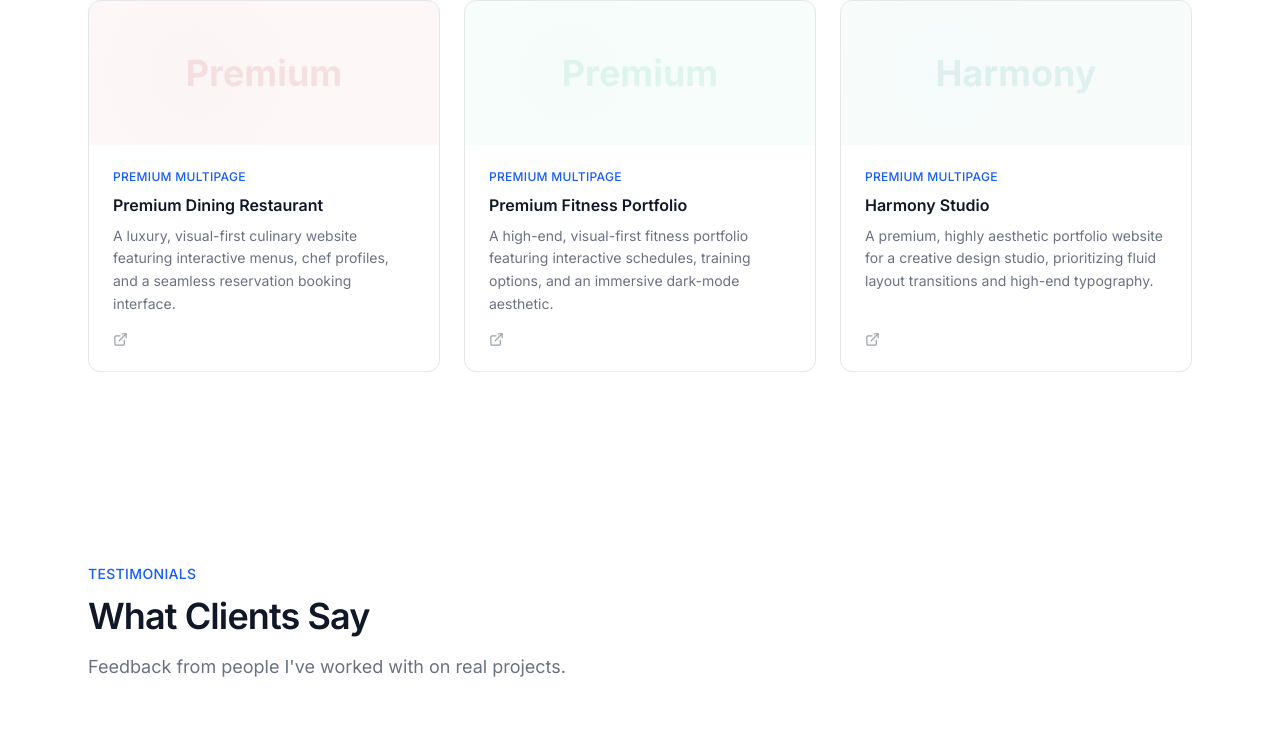
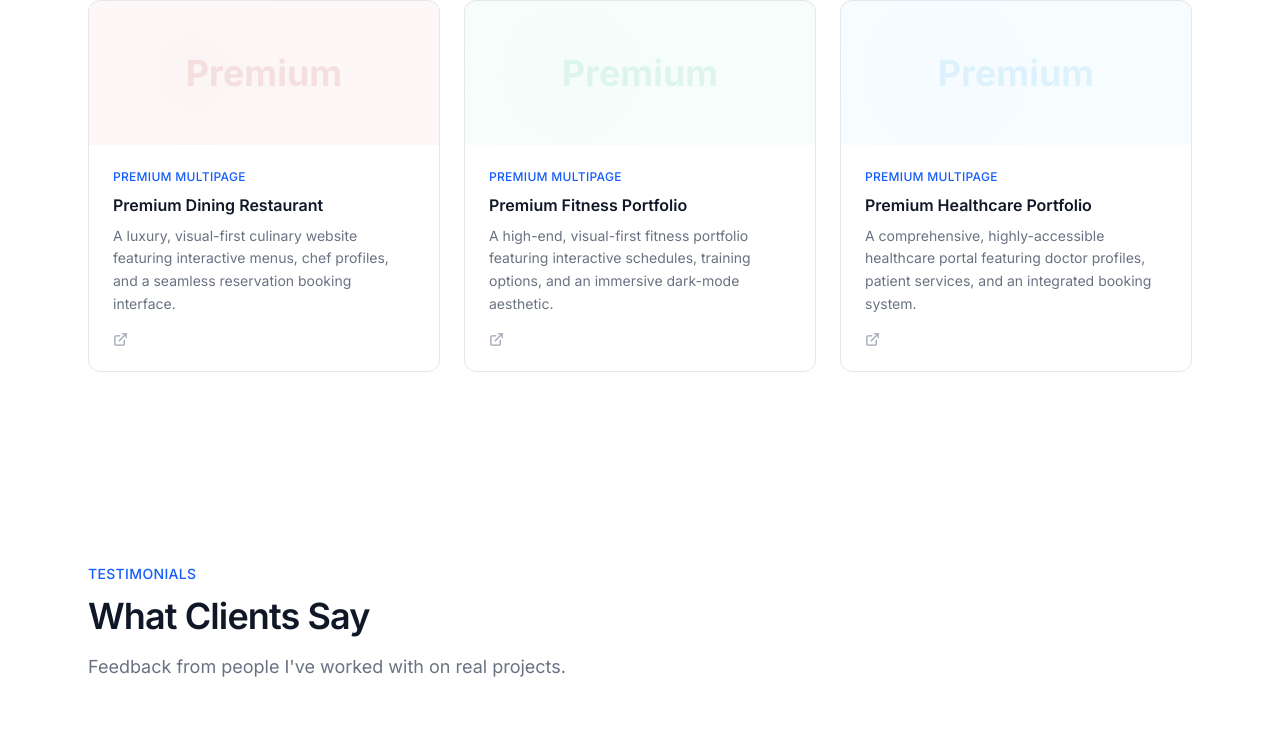
Before and after one commit to brijeshvishwakarma2676/brijesh.dev.portfolio, a React (Vite) app: page / in a window 1280 px wide. Shown: the part 2848-3593 px from the top of the page. Built offline with nearby package versions, Linux system fonts and the light colour scheme.

Commit message:
added Healthcare Portfolio

```diff
--- a/src/data/content.js
+++ b/src/data/content.js
@@ -150,6 +150,23 @@ export const projectsData = [
     liveUrl: "https://premium-fitness-portfolio.vercel.app/",
     githubUrl: "#",
     color: "#10B981",
+    featured: true,
+  },
+  {
+    id: 16,
+    slug: "premium-healthcare-portfolio",
+    title: "Premium Healthcare Portfolio",
+    category: "Premium Multipage",
+    description:
+      "A comprehensive, highly-accessible healthcare portal featuring doctor profiles, patient services, and an integrated booking system.",
+    challenge:
+      "Structuring dense medical information while maintaining an inviting, clean, and accessible user experience across all devices.",
+    solution:
+      "Implemented a soft, professional color palette with structured service grids, clear typography, and a simplified scheduling flow.",
+    techStack: ["React", "Tailwind CSS", "Framer Motion", "Vercel"],
+    liveUrl: "https://premium-healthcare-portfolio.vercel.app/",
+    githubUrl: "#",
+    color: "#0EA5E9",
     featured: true,
   },
   {
```
